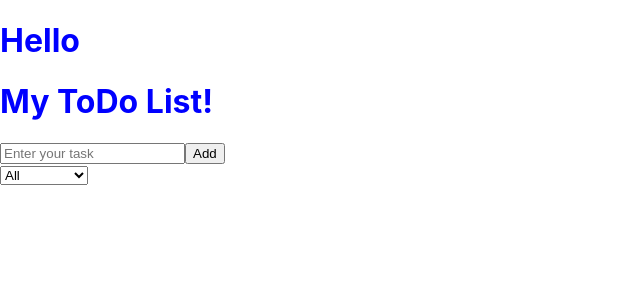
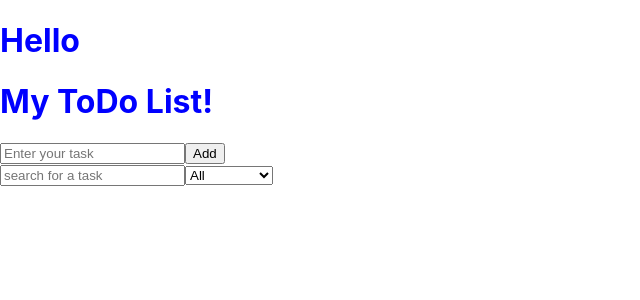
Before and after one commit to leonardodeutsch/react-router-practice, a React (Create React App) app: page /todo in a window 1280 px wide. Shown: the top 300 px of the page, without its empty margins (0-640 px from the left). Built offline with nearby package versions, Linux system fonts and the light colour scheme.

Commit message:
added search/filter functionality

```diff
--- a/src/TodoApp.jsx
+++ b/src/TodoApp.jsx
@@ -8,13 +8,14 @@ const TodoApp = () => {
   const [input, setInput] = useState('');
   const [todos, setTodos] = useState([]);
   const [filterStatus, setFilterStatus] = useState('all');
+  const [searchTerm, setSearchTerm] = useState('');
 
 
   return (
     <div className="todo-app">
       <h1>My ToDo List!</h1>
       <TodoForm input={input} setInput={setInput} todos={todos} setTodos={setTodos} setFilterStatus={setFilterStatus}/>
-      <TodoList todos={todos} setTodos={setTodos} filterStatus={filterStatus} setFilterStatus={setFilterStatus}/>
+      <TodoList todos={todos} setTodos={setTodos} filterStatus={filterStatus} setFilterStatus={setFilterStatus} searchTerm={searchTerm} setSearchTerm={setSearchTerm}/>
     </div>
   );
 }
--- a/src/TodoList.jsx
+++ b/src/TodoList.jsx
@@ -2,7 +2,7 @@ import React, { useState } from 'react';
 
 import Todo from './Todo.jsx';
 
-const TodoList = ({todos, setTodos, filterStatus, setFilterStatus}) => {
+const TodoList = ({todos, setTodos, filterStatus, setFilterStatus, searchTerm, setSearchTerm}) => {
 
   const deleteHandler = (currentTodo) => {
     setTodos(todos.filter(todo => todo.id !== currentTodo.id));
@@ -35,15 +35,29 @@ const TodoList = ({todos, setTodos, filterStatus, setFilterStatus}) => {
     }
   }
 
+  const inputSearchHandler = (e) => {
+    setSearchTerm(e.target.value);
+  }
+
+  const searchTermHandler = (todos) => {
+    if (searchTerm !== '') {
+      return todos.filter(todo => todo.text.toLowerCase().indexOf(searchTerm.toLowerCase()) >= 0);
+    } else {
+      return todos;
+    }
+
+  }
+
   return (
     <div className="todo-list-container">
+      <input type="text" className="search-term" placeholder="search for a task" onChange={inputSearchHandler}/>
       <select name="" id="" onChange={selectFilterHandler} value={filterStatus}>
         <option value="all">All</option>
         <option value="complete">Complete</option>
         <option value="incomplete">Incomplete</option>
       </select>
       <ul className="todo-list">
-        {filterHandler(todos)?.map(todo => (
+        {searchTermHandler(filterHandler(todos)).map(todo => (
           <Todo key={todo.id} todo={todo} deleteHandler={deleteHandler} completeHandler={completeHandler}/>
         ))}
       </ul>
```
